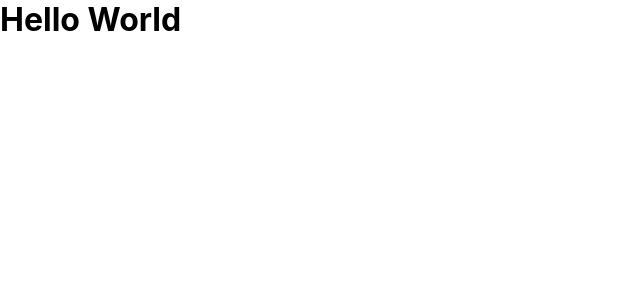
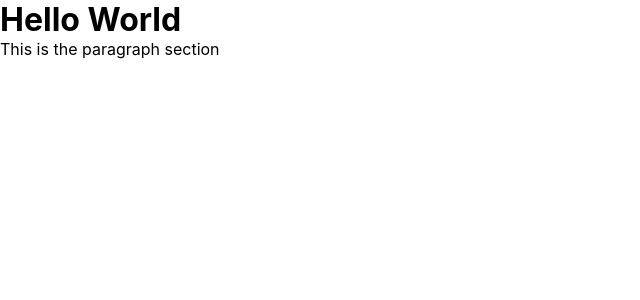
Before and after one commit to CodeSenpay/DSAS-SYSTEM, a React (Vite) app: page / in a window 1280 px wide. Shown: the top 300 px of the page, without its empty margins (0-640 px from the left). Built offline with nearby package versions, Linux system fonts and the light colour scheme.

Commit message:
Add P tag

```diff
--- a/src/App.tsx
+++ b/src/App.tsx
@@ -2,6 +2,7 @@ function App() {
   return (
     <>
       <h1>Hello World</h1>
+      <p>This is the paragraph section</p>
     </>
   );
 }
```
